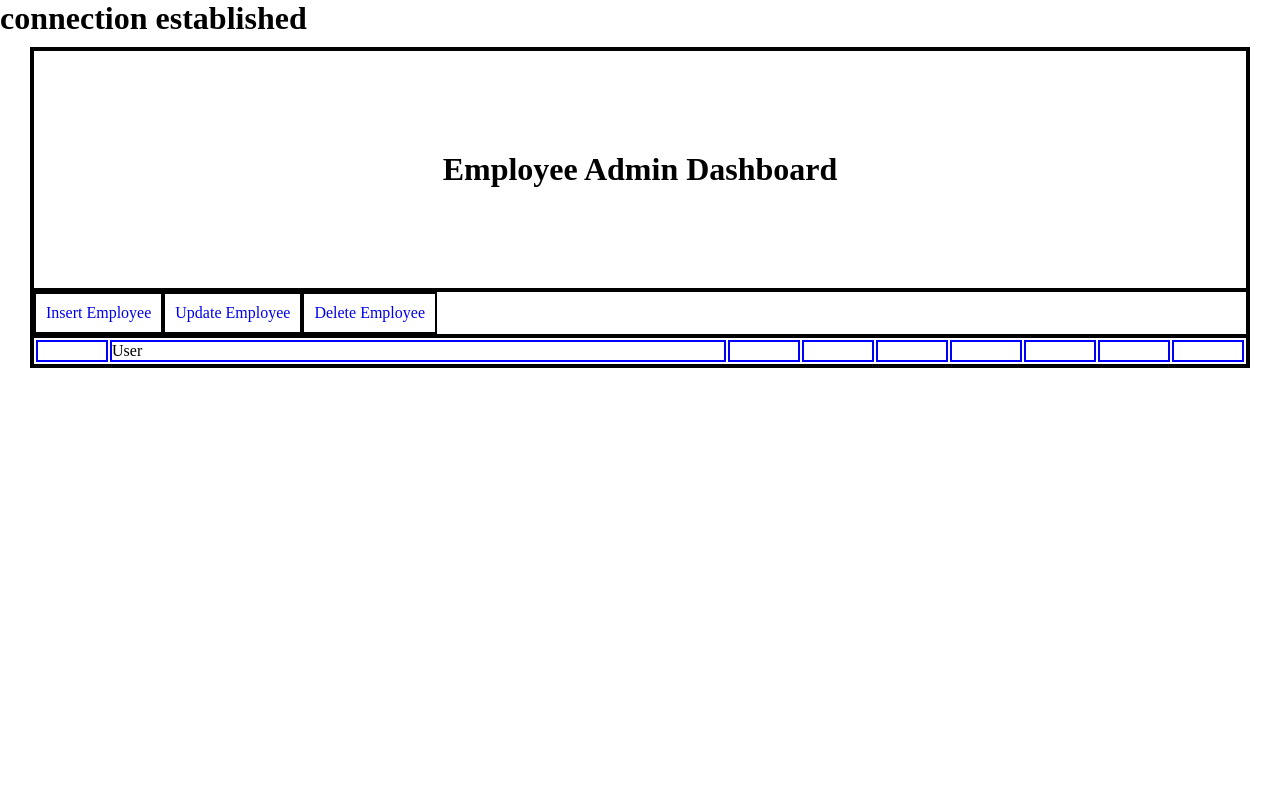
After one commit to singhyuvraj122/Employee, a PHP site: page /index.php in a window 1280 px wide. The commit adds this page. Run offline with PHP 8.4, Linux system fonts and the light colour scheme; tables that the repository leaves empty or names only in its code hold one stand-in row (values such as "Sample post"); data that the repository does not hold is empty.

Commit message:
added disp board and delete all options

```diff
--- a/OpDelete.html
+++ b/OpDelete.html
@@ -19,8 +19,9 @@
             <td><input name="email" type="email" /></td>
           </tr>
           <tr>
-            <td><input type="submit"/></td>
-            <td><input type="reset"/></td>
+            <td><input name="delete" type="submit" value="Delete"/></td>
+            <td><input name="formReset" type="Reset"/ value="Form Reset"></td>
+            <td><input name="deleteAll" type="submit" value="Delete All"></td>
           </tr>
         </table>
       </fieldset>
--- /dev/null
+++ b/index.php
@@ -0,0 +1,48 @@
+<?php
+include "config.php";
+?>
+<!DOCTYPE html>
+<html>
+  <head>
+    <link rel="stylesheet" href="st.css">
+  </head>
+  <body>
+    <div id="outerCont">
+      <div class="contItem" id="innerCont1">
+        <h1>Employee Admin Dashboard</h1>
+      </div>
+      <div class="contItem" id="innerCont2">
+        <li><a href="OpInsert.html">Insert Employee</a></li>
+        <li><a href="OpUpdate.html">Update Employee</a></li>
+        <li><a href="OpDelete.html">Delete Employee</a></li>
+      </div>
+      <div class="contItem" id="innerCont3">
+        <?php
+        $qry = "SELECT * FROM empdata";
+
+        $res = mysqli_query($conn,$qry);
+
+        // var_dump($res);
+        if($res->num_rows > 0){
+          while($row = mysqli_fetch_assoc($res)) {
+            ?>
+            <table>
+              <tr>
+                <td><?php echo $row['empFname']; ?></td>
+                <td><?php echo $row['emplname']; ?></td>
+                <td><?php echo $row['empAge']; ?></td>
+                <td><?php echo $row['empGender']; ?></td>
+                <td><?php echo $row['empCity']; ?></td>
+                <td><?php echo $row['empState']; ?></td>
+                <td><?php echo $row['empCountry']; ?></td>
+                <td><?php echo $row['empEmail']; ?></td>
+                <td><?php echo $row['empPhone']; ?></td>
+              </tr>
+            </table>
+            <?php
+          }}?>
+      </div>
+    </div>
+    <script src="st.js"></script>
+  </body>
+</html>
--- a/st.css
+++ b/st.css
@@ -4,7 +4,6 @@
 }
 #outerCont{
   width: 95vw;
-  height: 95vh;
   border: 2px solid black;
   margin: 10px auto;
 
@@ -23,6 +22,10 @@
   display: flex;
 }
 
+#innerCont3{
+  overflow: auto;
+}
+
 li{
   padding: 10px;
   list-style: none;
@@ -32,3 +35,11 @@ li{
 a{
   text-decoration: none;
 }
+
+table{
+  width: 100%;
+  overflow: scroll;
+}
+td{
+  border: 2px solid blue;
+}
```
Also changed, not shown: OpDelete.php (+25 -4 lines), index.html (deleted, +0 -20 lines).
